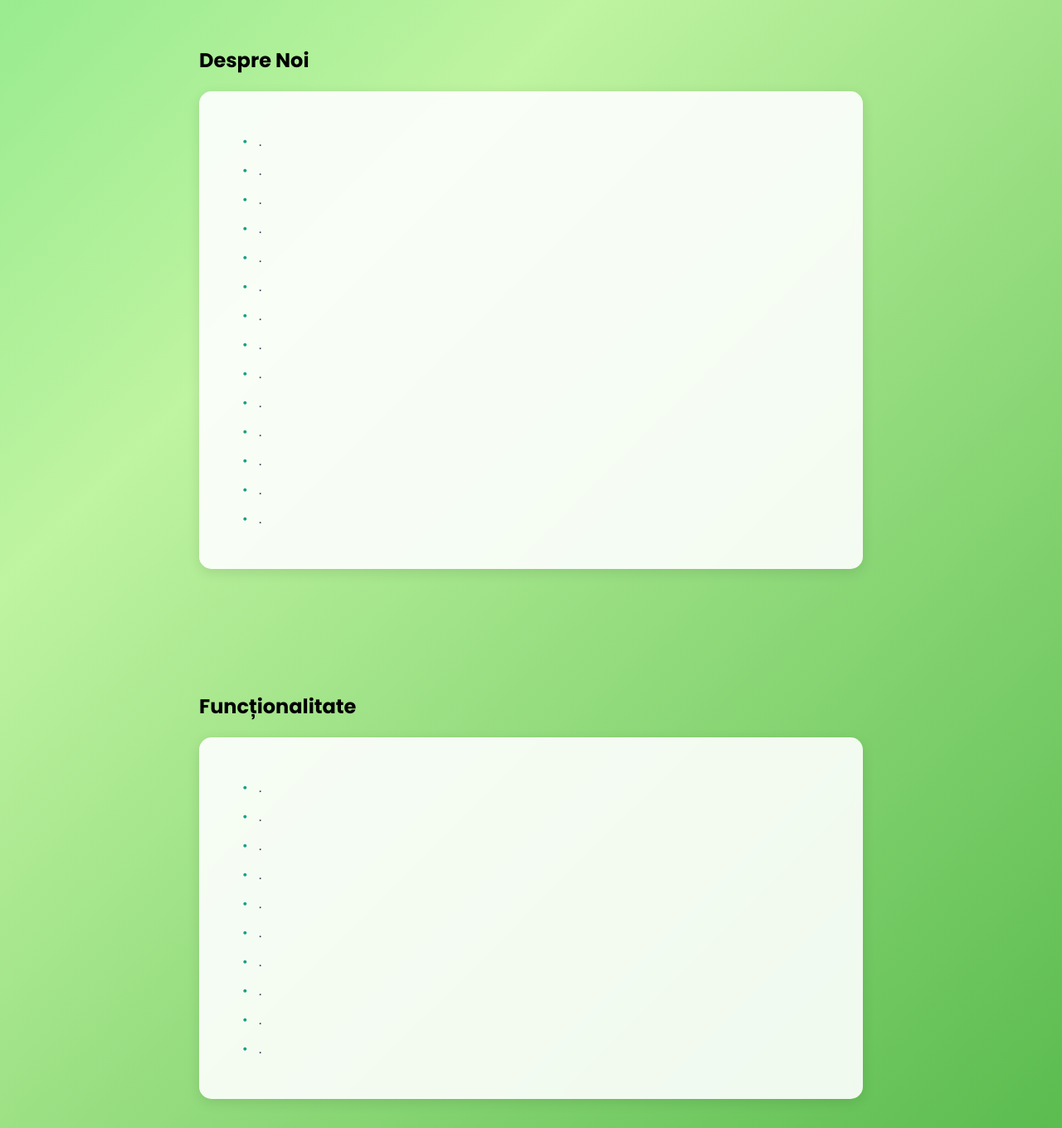
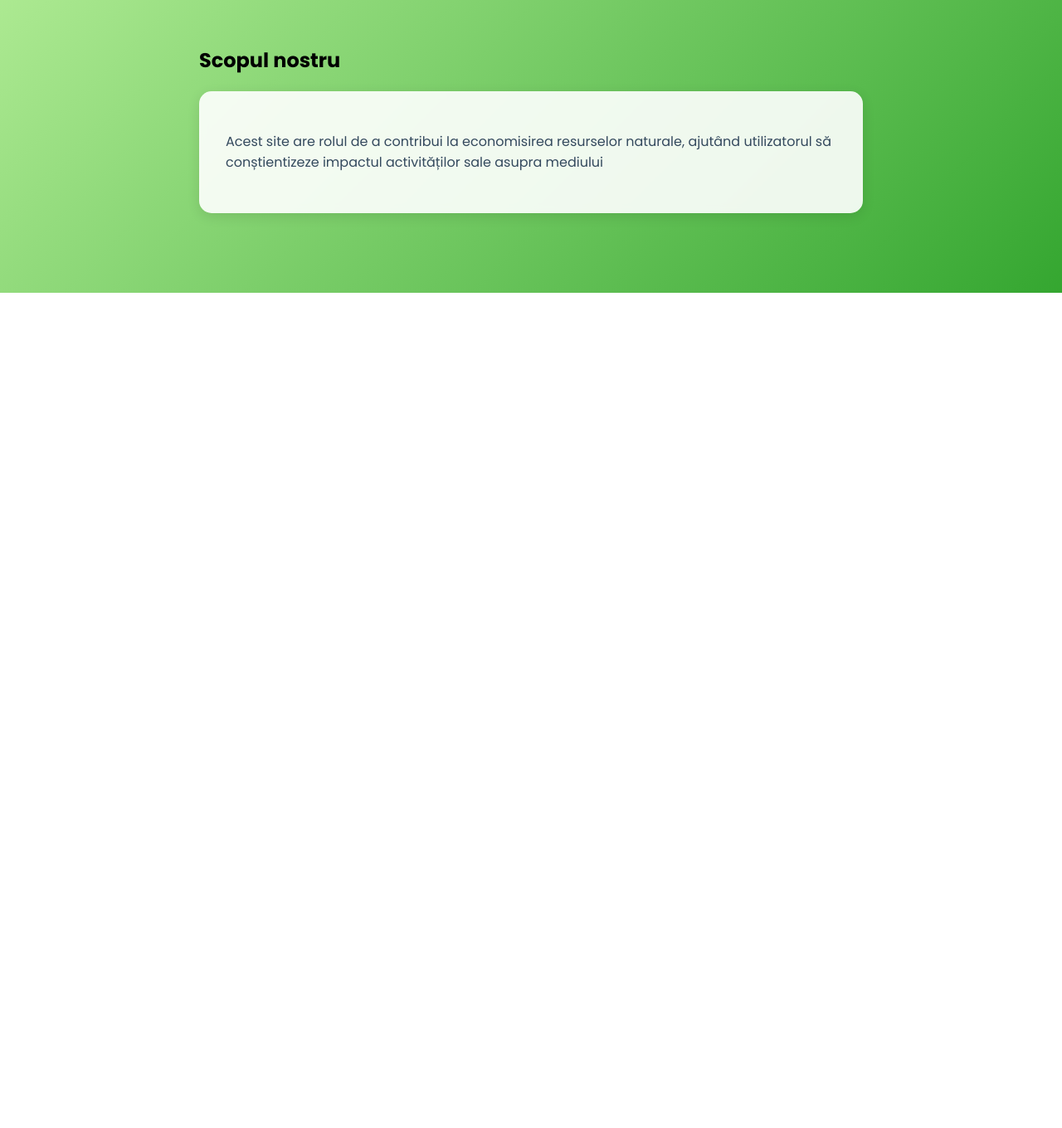
Before and after one commit to DariusParosu/Info-Moisil, a plain HTML site: page index.html in a window 1280 px wide. Shown: the part 921-2281 px from the top of the page at 83% size. After the commit the page ends 1274 px from the top, so only its background shows below. Drawn offline with Linux system fonts and the light colour scheme.

Commit message:
Update index.html

```diff
--- a/index.html
+++ b/index.html
@@ -4,15 +4,14 @@
     <meta name="viewport" content="width=device-width, initial-scale=1.0">
     <title>Calculator Emisii de Dioxid de Carbon</title>
     <link rel="icon" type="image/x-icon" href="iconita.ico">
-    <link rel="stylesheet" href="../Styles/index.css">
+    <link rel="stylesheet" href="Styles/index.css">
     <link rel="stylesheet" href="https://cdnjs.cloudflare.com/ajax/libs/font-awesome/6.4.0/css/all.min.css">
 </head>
 <body>
     <header>
         <nav>
             <ul>
-                <li><button onclick="scrollToSection('about')">Despre Noi</button></li>
-                <li><button onclick="scrollToSection('function')">Funcționalitate</button></li>
+                <li><button onclick="scrollToSection('about')">Scopul Nostru</button></li>
             </ul>
         </nav>
     </header>
@@ -23,60 +22,29 @@
 
 
 
-    <div class="card-container">
-    <div class="card">
-        <i class="fas fa-home"></i>
-        Emisii casnice
-      </div>
-    </div>
 
     <div class="card-container">
-        <div class="card">
+        <div class="card" onclick="window.location.href='masina/index.html'">
             <i class="fas fa-car"></i>
             Emisii transport
           </div>
         </div>
 
+        <div class="card-container">
+            <div class="card" onclick="window.location.href='casa/index.html'">
+                <i class="fas fa-home"></i>
+                Emisii casnice
+              </div>
+            </div>
+
 
     <section id="about" class="info-section">
-        <h2>Despre Noi</h2>
+        <h2>Scopul nostru</h2>
         <div class="content-box">
-           <ul>
-            <li>.</li>
-            <li>.</li>
-            <li>.</li>
-            <li>.</li>
-            <li>.</li>
-            <li>.</li>
-            <li>.</li>
-            <li>.</li>
-            <li>.</li>
-            <li>.</li>
-            <li>.</li>
-            <li>.</li>
-            <li>.</li>
-            <li>.</li>
-           </ul>
+           <p>Acest site are rolul de a contribui la economisirea resurselor naturale, ajutând utilizatorul să conștientizeze impactul activităților sale asupra mediului</p>
         </div>
     </section>
 
-    <section id="function" class="info-section">
-        <h2>Funcționalitate</h2>
-        <div class="content-box">
-            <ul>
-                <li>.</li>
-                <li>.</li>
-                <li>.</li>
-                <li>.</li>
-                <li>.</li>
-                <li>.</li>
-                <li>.</li>
-                <li>.</li>
-                <li>.</li>
-                <li>.</li>
-            </ul>
-        </div>
-    </section>
 
     <script>
         function scrollToSection(sectionId) {
```
